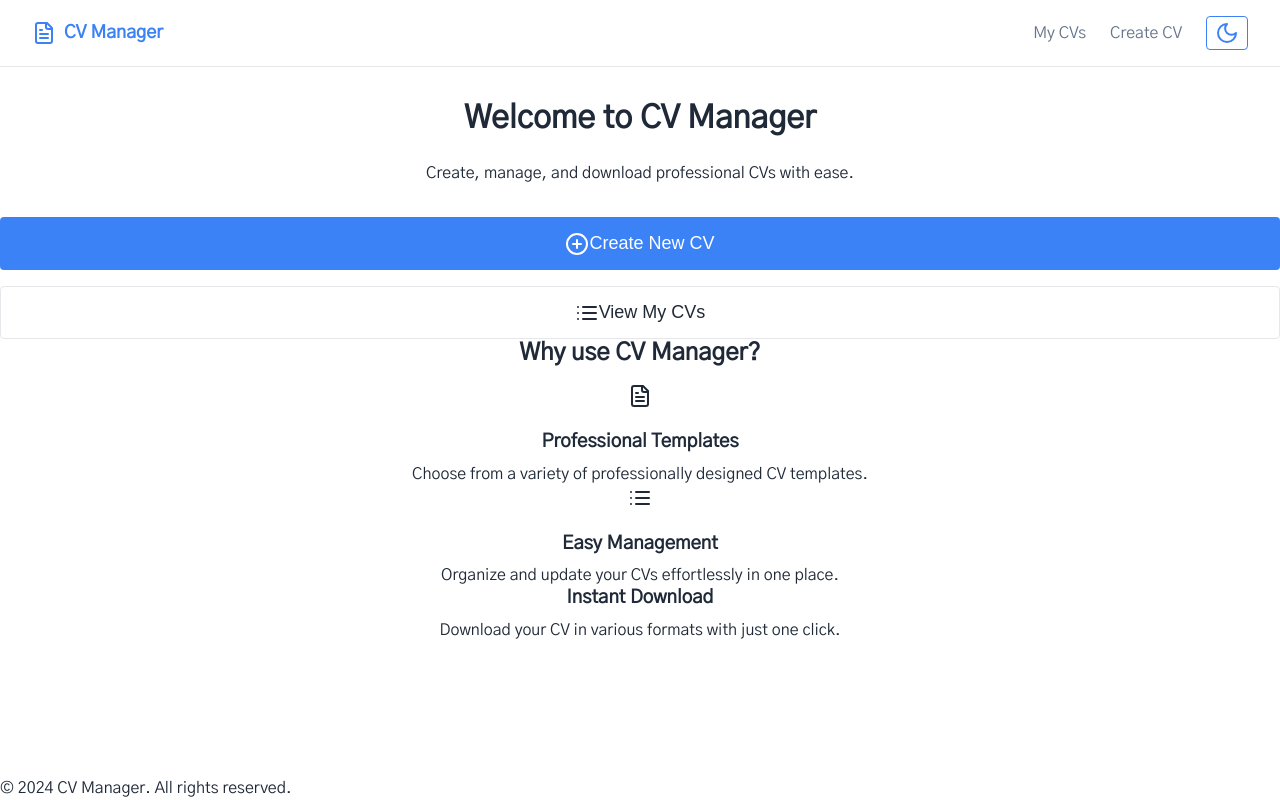
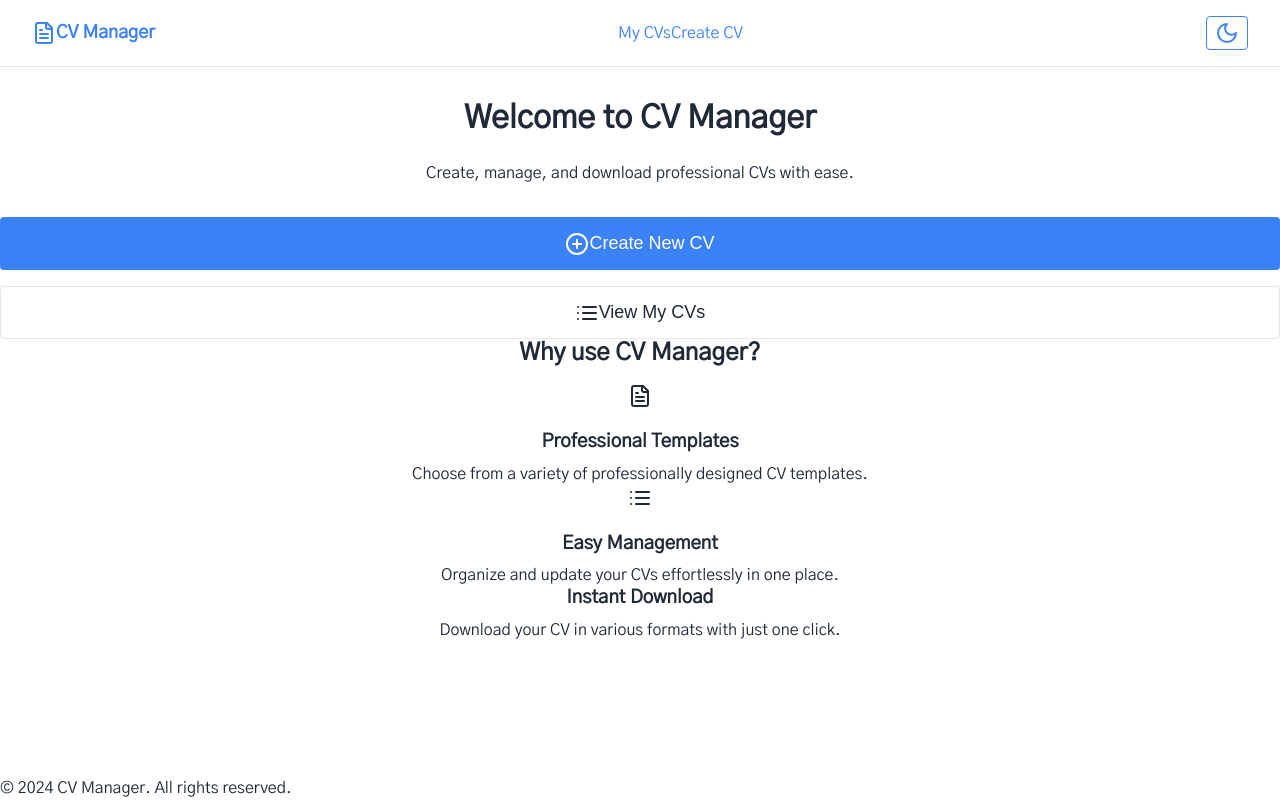
Before and after one commit to steeve0403/Z-Craft, a React (Vite) app: page / in a window 1280 px wide. Built offline with nearby package versions, Linux system fonts and the light colour scheme.

Commit message:
refactoring components header for best usage

```diff
--- a/src/components/Header.tsx
+++ b/src/components/Header.tsx
@@ -1,33 +1,48 @@
-import React from 'react';
+import React, {memo} from 'react';
 import {Link} from 'react-router-dom';
 import {useTheme} from '../contexts/ThemeContext';
 import {Button} from './ui/Button';
 import {Sun, Moon, FileText} from 'lucide-react';
+// import styles from './Header.module.scss';
+
+// Subcomponent for Logo
+const Logo = memo(() => (
+    <Link to="/" className="header__logo">
+        <FileText className="header__logoIcon"/>
+        <span>CV Manager</span>
+    </Link>
+));
+
+// Subcomponent for Navigation
+const Navigation = () => (
+    <nav className="header__nav">
+        <Link to="/cvs" className="header__navItem">
+            My CVs
+        </Link>
+        <Link to="/cv/new" className="header__navItem">
+            Create CV
+        </Link>
+    </nav>
+);
 
 const Header: React.FC = () => {
     const {theme, toggleTheme} = useTheme();
 
+    const themeIcon = theme === 'dark' ? <Sun className="w-5 h-5"/> : <Moon className="w-5 h-5"/>;
+    const themeLabel = `Switch to ${theme === 'dark' ? 'light' : 'dark'} theme`;
+
     return (
         <header className="header">
-            <div className="container header__container">
-                <Link to="/" className="header__logo">
-                    <FileText className="header__logo-icon"/>
-                    <span>CV Manager</span>
-                </Link>
-                <nav className="header__nav">
-                    <Link to="/cvs" className="header__nav-item">
-                        My CVs
-                    </Link>
-                    <Link to="/cv/new" className="header__nav-item">
-                        Create CV
-                    </Link>
-                    <Button onClick={toggleTheme}
-                            className="button button--outline button--sm"
-                            aria-label={`Switch to ${theme === 'dark' ? 'light' : 'dark'} theme`}
-                    >
-                        {theme === 'dark' ? <Sun className="w-5 h-5"/> : <Moon className="w-5 h-5"/>}
-                    </Button>
-                </nav>
+            <div className="header__container">
+                <Logo/>
+                <Navigation/>
+                <Button
+                    onClick={toggleTheme}
+                    className="button button--outline button--sm"
+                    aria-label={themeLabel}
+                >
+                    {themeIcon}
+                </Button>
             </div>
         </header>
     );
```
